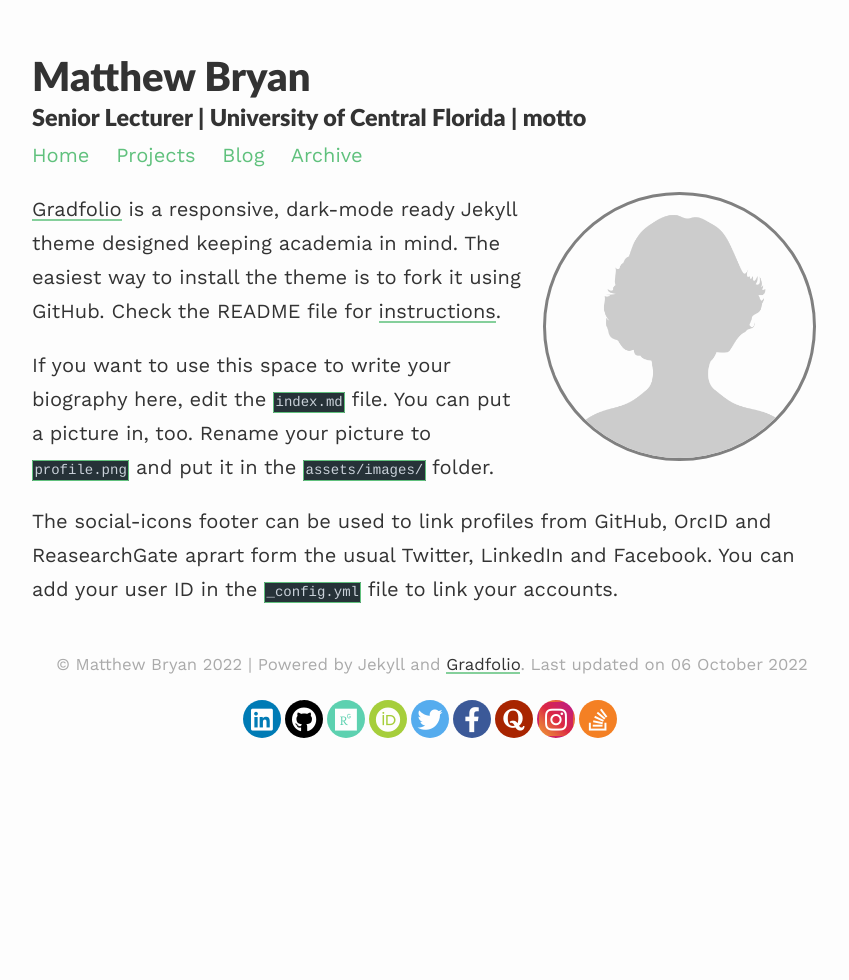
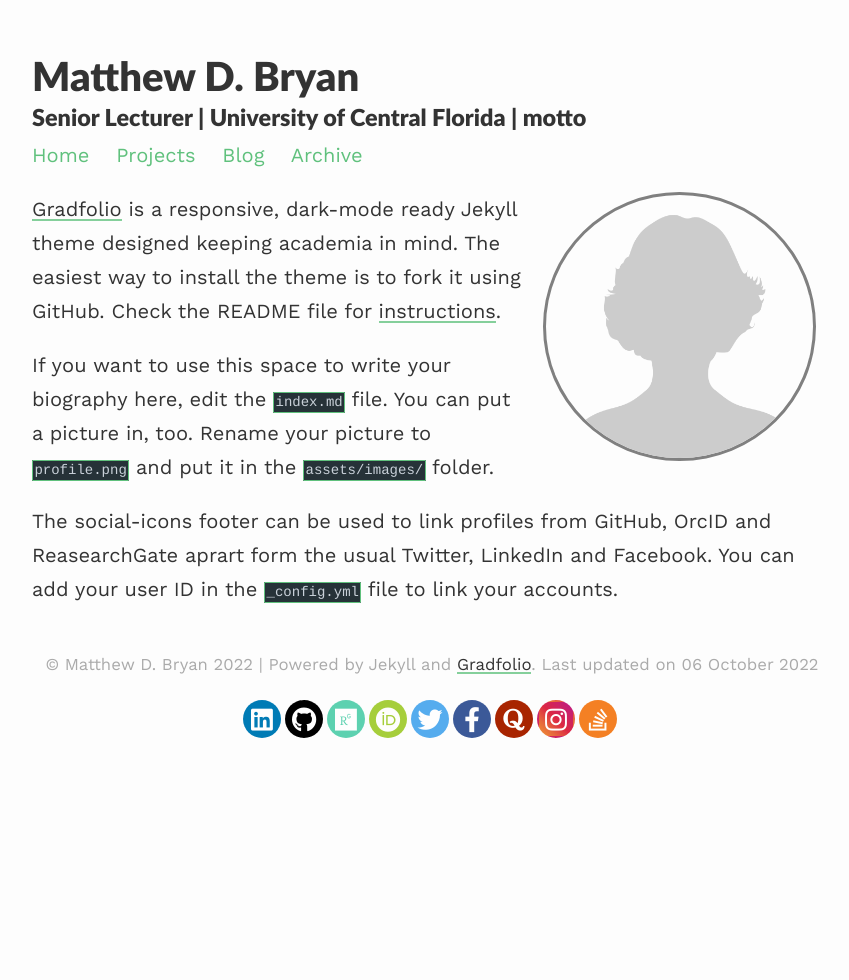
Before and after one commit to matthew-bryan/ENG6800Website, a Jekyll site: the page built from index.md, in a window 1280 px wide. Shown: the whole page, without its empty margins (208-1057 px from the left). Built offline with Jekyll 4.4.1, drawn with Linux system fonts in a browser that asks for light colours; nearby versions of some CDN libraries.

Commit message:
added middle initial

```diff
--- a/_config.yml
+++ b/_config.yml
@@ -1,6 +1,6 @@
 ### your site title here
 
-title: Matthew Bryan
+title: Matthew D. Bryan
 description: Senior Lecturer | University of Central Florida | motto
 
 baseurl: /ENG6800Website #name of GitHub repository
```
